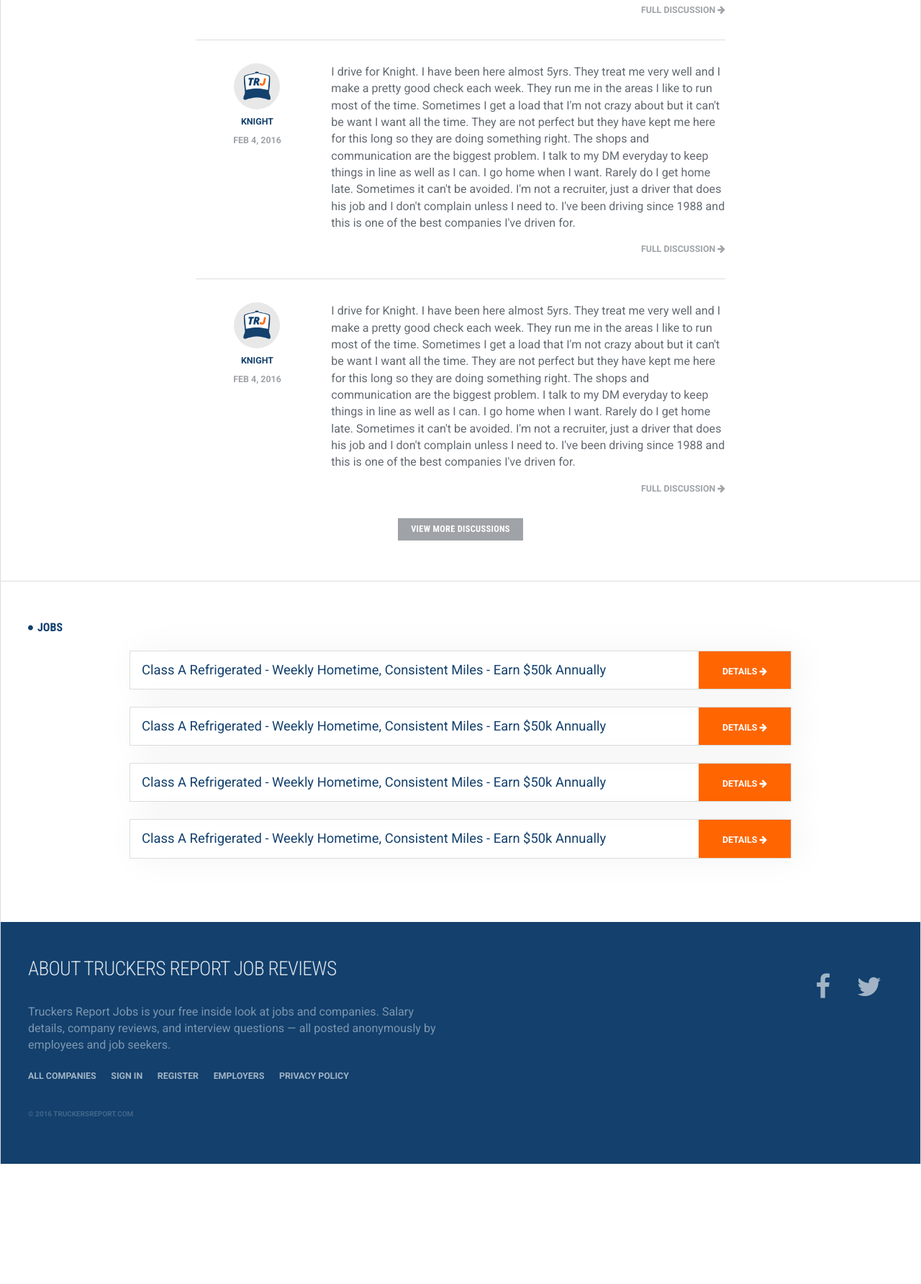
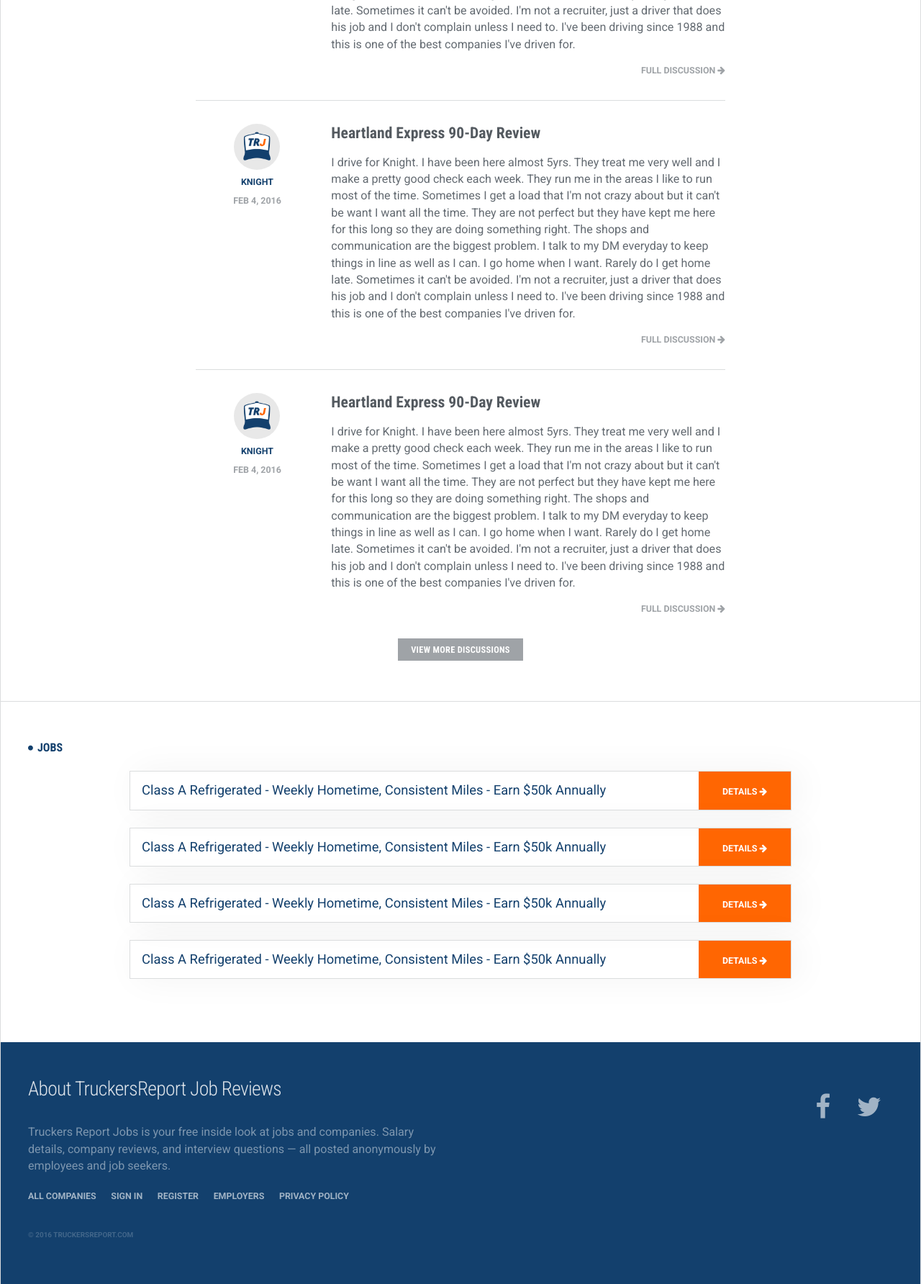
Before and after one commit to thisbythem/truckersreportjobs, a PHP site: page /company-detail.php in a window 1280 px wide. Shown: the part 3644-5428 px from the top of the page at 72% size. Before the commit the page ends 5261 px from the top, so only its background shows below. Run offline with PHP 8.4, Linux system fonts and the light colour scheme; some libraries are stand-ins or nearby versions.

Commit message:
elements added: form employment, discussion title, footer title fix

```diff
--- a/css/site.css
+++ b/css/site.css
@@ -1005,6 +1005,10 @@ figure {
   .company-detail-discussion-entry .discussion-author span {
     display: block;
     margin-top: 0.5rem; }
+  .company-detail-discussion-entry .discussion-content h5 {
+    margin: 0 0 1rem;
+    font-size: 1.175em;
+    font-weight: 700; }
   .company-detail-discussion-entry .discussion-content p {
     font-size: 0.875em; }
   .company-detail-discussion-entry .discussion-author-image img {
@@ -1683,7 +1687,6 @@ form {
   color: #7d96af; }
   .site-footer h3 {
     margin: 0 0 2rem;
-    text-transform: uppercase;
     color: #dce2e9; }
   .site-footer h3 + p {
     margin: 0;
--- a/include/company-detail-discussion-entry.php
+++ b/include/company-detail-discussion-entry.php
@@ -9,6 +9,7 @@
       <span class="entry-post-date">Feb 4, 2016</span>
     </div>
     <div class="sub-group discussion-content">
+      <h5>Heartland Express 90-Day Review</h5>
        <p>I drive for Knight. I have been here almost 5yrs. They treat me very well and I make a pretty good check each week. They run me in the areas I like to run most of the time. Sometimes I get a load that I'm not crazy about but it can't be want I want all the time. They are not perfect but they have kept me here for this long so they are doing something right. The shops and communication are the biggest problem. I talk to my DM everyday to keep things in line as well as I can. I go home when I want. Rarely do I get home late. Sometimes it can't be avoided. I'm not a recruiter, just a driver that does his job and I don't complain unless I need to. I've been driving since 1988 and this is one of the best companies I've driven for.</p>
 
        <a href="/" target="_blank" class="entry-forum-link">Full Discussion <i class="fa fa-arrow-right"></i> </a>
--- a/include/site-footer.php
+++ b/include/site-footer.php
@@ -2,7 +2,7 @@
   <div class="container">
     <div class="row">
       <div class="sub-group">
-        <h3>About Truckers Report Job Reviews</h3>
+        <h3>About TruckersReport Job Reviews</h3>
         <p>Truckers Report Jobs is your free inside look at jobs and companies. Salary details, company reviews, and interview questions — all posted anonymously by employees and job seekers.</p>
       </div>
       <div class="sub-group social-links">
--- a/sass/components/_company-detail-discussion-entry.sass
+++ b/sass/components/_company-detail-discussion-entry.sass
@@ -9,6 +9,10 @@
       display: block
       margin-top: .5rem
   .discussion-content
+    h5
+      margin: 0 0 1rem
+      font-size: 1.175em
+      font-weight: 700
     p
       font-size: .875em
 
@@ -20,12 +24,13 @@
 
   .discussion-author-name
     color: $brand-blue
+
   .entry-post-date
     color: $gray-medium
 
+
   .company-detail-discussion-entry-footer
     @extend %small-heavy-caps
-
 
   .entry-forum-link
     +link-color($gray-medium)
--- a/sass/layout/_footer.sass
+++ b/sass/layout/_footer.sass
@@ -10,7 +10,6 @@
 
   h3
     margin: 0 0 2rem
-    text-transform: uppercase
     color: tint($brand-blue, 85)
 
   h3 + p
```
Also changed, not shown: include/add-review.php (+7 -0 lines), 1 other file.
